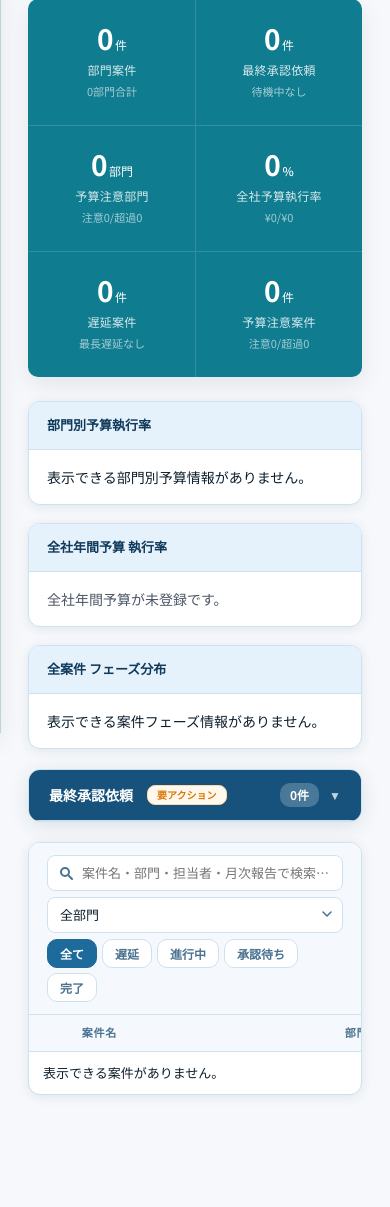
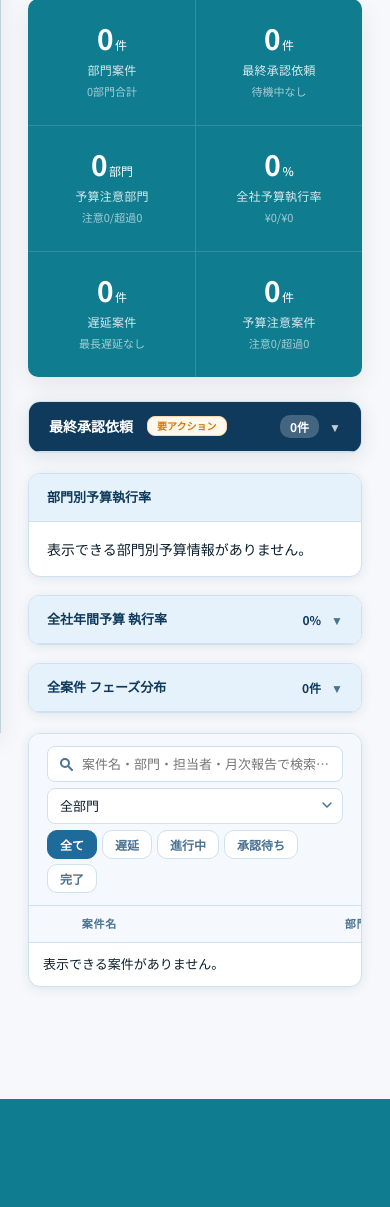
Before and after one commit to kubota-a/dev-management-app, a Python web app: template templates/hq_top.html in a window 390 px wide. Shown: the part 111-1318 px from the top of the page. After the commit the page ends 1210 px from the top, so only its background shows below. Run offline with Jinja, Linux system fonts and the light colour scheme; the template is opened without the code that fills it, so the values that code supplies are empty.

Commit message:
style: 本部管理者画面のスマホ表示と見出し色を調整 (#19)

```diff
--- a/templates/hq_project_final_review.html
+++ b/templates/hq_project_final_review.html
@@ -45,7 +45,7 @@
 .mock-hq-final-review .content { padding: 24px 28px 90px; flex: 1; }
 
 .mock-hq-final-review .review-banner {
-  background: #176297;
+  background: #0f3a5c;
   border-radius: var(--hfr-radius);
   padding: 18px 24px;
   margin-bottom: 22px;
@@ -185,7 +185,7 @@
 .mock-hq-final-review .sr-text span { font-size: 11px; color: var(--hfr-muted); line-height: 1.6; display: block; }
 
 .mock-hq-final-review .verdict-card { background: var(--hfr-card); border: 1px solid var(--hfr-border); border-radius: var(--hfr-radius); box-shadow: var(--hfr-shadow-card); overflow: hidden; }
-.mock-hq-final-review .vc-head { background: #176297; padding: 13px 16px; border-bottom: 1px solid var(--hfr-border); }
+.mock-hq-final-review .vc-head { background: #0f3a5c; padding: 13px 16px; border-bottom: 1px solid var(--hfr-border); }
 .mock-hq-final-review .vc-title { font-size: 14px; font-weight: 800; color: #fff; }
 .mock-hq-final-review .vc-sub { font-size: 11px; color: rgba(255,255,255,.65); margin-top: 2px; }
 .mock-hq-final-review .vc-body { padding: 16px; }
--- a/templates/hq_top.html
+++ b/templates/hq_top.html
@@ -63,6 +63,9 @@
 .mock-hq-dashboard .hq-dept-budget-card .cc-title,
 .mock-hq-dashboard .hq-budget-donut-card .cc-title,
 .mock-hq-dashboard .hq-phase-donut-card .cc-title { color: var(--hqdb-header); font-weight: 800; }
+.mock-hq-dashboard .cc-head-right { display: flex; align-items: center; gap: 10px; margin-left: auto; }
+.mock-hq-dashboard .cc-head-summary { font-size: 12px; font-weight: 800; color: var(--hqdb-header); white-space: nowrap; }
+.mock-hq-dashboard .chart-card .apc-arrow { color: var(--hqdb-muted); }
 .mock-hq-dashboard .cc-sub { font-size: 11px; color: var(--hqdb-muted); }
 .mock-hq-dashboard .cc-body { padding: 16px 18px; }
 .mock-hq-dashboard .dept-bar-list { display: flex; flex-direction: column; gap: 14px; }
@@ -152,7 +155,7 @@
 .mock-hq-dashboard .hq-phase-donut-card .dc-label { margin-top: 2px; font-size: 11px; color: var(--hqdb-muted); font-weight: 700; }
 .mock-hq-dashboard .hq-phase-donut-card .dc-num { font-size: 26px; line-height: 1; font-weight: 900; }
 .mock-hq-dashboard .approval-card { box-shadow: var(--hqdb-shadow-card); margin-bottom: 20px; }
-.mock-hq-dashboard .apc-head { padding: 13px 20px; border-bottom: 1px solid var(--hqdb-border); background: #16527b; display: flex; align-items: center; justify-content: space-between; gap: 8px; }
+.mock-hq-dashboard .apc-head { padding: 13px 20px; border-bottom: 1px solid var(--hqdb-border); background: #0f3a5c; display: flex; align-items: center; justify-content: space-between; gap: 8px; }
 .mock-hq-dashboard .apc-title { font-size: 14px; font-weight: 700; color: #fff; display: flex; align-items: center; gap: 14px; }
 .mock-hq-dashboard .apc-count { background: rgba(255,255,255,.22); color: #fff; font-size: 12px; font-weight: 700; padding: 2px 10px; border-radius: 10px; }
 .mock-hq-dashboard .apc-head-right { display: flex; align-items: center; gap: 10px; }
@@ -214,11 +217,18 @@
 .mock-hq-dashboard .mrd-inner { padding: 10px 14px; }
 .mock-hq-dashboard .mrd-label { font-size: 10px; font-weight: 700; color: var(--hqdb-sidebar); text-transform: uppercase; letter-spacing: .07em; margin-bottom: 6px; }
 .mock-hq-dashboard .mrd-text { font-size: 12px; line-height: 1.8; color: var(--hqdb-text); border-left: 3px solid var(--hqdb-sidebar); padding-left: 10px; }
-@media (max-width: 1200px) { .mock-hq-dashboard .viz-row { grid-template-columns: 1fr; } }
+@media (max-width: 1200px) {
+  .mock-hq-dashboard { display: flex; flex-direction: column; }
+  .mock-hq-dashboard .summary-band { order: 1; }
+  .mock-hq-dashboard .approval-card { order: 2; }
+  .mock-hq-dashboard .viz-row { order: 3; grid-template-columns: 1fr; }
+  .mock-hq-dashboard .matrix-card { order: 4; }
+}
 @media (max-width: 900px) { .mock-hq-dashboard { padding: 14px 12px 32px; } }
 @media (max-width: 820px) {
   .mock-hq-dashboard .hq-dashboard-accordion-head { cursor: pointer; user-select: none; }
-  .mock-hq-dashboard .hq-dashboard-accordion-head:hover { background: #16527b; }
+  .mock-hq-dashboard .hq-dashboard-accordion-head:hover { background: #0a2b45; }
+  .mock-hq-dashboard .chart-card .hq-dashboard-accordion-head:hover { background: var(--hqdb-blue-light); }
   .mock-hq-dashboard .apc-arrow { display: block; }
   .mock-hq-dashboard .hq-dashboard-accordion-body { display: none; }
   .mock-hq-dashboard .hq-dashboard-accordion-body.open { display: block; }
@@ -365,11 +375,15 @@
         </div>
       </div>
     </div>
-    <div class="chart-card hq-budget-donut-card">
-      <div class="cc-head">
+    <div class="chart-card hq-budget-donut-card hq-dashboard-accordion-card">
+      <div class="cc-head hq-dashboard-accordion-head" role="button" tabindex="0" onclick="toggleHqDashboardAccordion(this)" aria-expanded="true">
         <div class="cc-title">全社年間予算 執行率</div>
+        <div class="cc-head-right">
+          <span class="cc-head-summary">{{ (company_budget or {}).get("rate_text", "0%") }}</span>
+          <span class="apc-arrow open">▼</span>
+        </div>
       </div>
-      <div class="cc-body">
+      <div class="cc-body hq-dashboard-accordion-body open">
         {% if (not company_budget) or company_budget.get("show_empty") %}
         <div class="donut-body">
           <p>全社年間予算が未登録です。</p>
@@ -413,9 +427,9 @@
         {% endif %}
       </div>
     </div>
-    <div class="chart-card hq-phase-donut-card">
-      <div class="cc-head"><div class="cc-title">全案件 フェーズ分布</div></div>
-      <div class="cc-body">
+    <div class="chart-card hq-phase-donut-card hq-dashboard-accordion-card">
+      <div class="cc-head hq-dashboard-accordion-head" role="button" tabindex="0" onclick="toggleHqDashboardAccordion(this)" aria-expanded="true"><div class="cc-title">全案件 フェーズ分布</div><div class="cc-head-right"><span class="cc-head-summary">{{ (phase_distribution or {}).get("total_count", 0) }}件</span><span class="apc-arrow open">▼</span></div></div>
+      <div class="cc-body hq-dashboard-accordion-body open">
         <div class="donut-wrap phase-donut-body">
           {% if phase_segments %}
           <div class="donut-svg-box"><svg viewBox="0 0 36 36" xmlns="http://www.w3.org/2000/svg"><circle cx="18" cy="18" r="14" fill="none" stroke="#e2eef5" stroke-width="4"/>{% for seg in phase_segments %}<circle class="{{ seg.stroke_class|default('phase-stroke-muted') }} js-hq-phase-segment" cx="18" cy="18" r="14" fill="none" stroke-width="4" stroke-dasharray="0 87.96" stroke-dashoffset="{{ seg.dashoffset|default(0) }}" data-target-dasharray="{{ seg.dasharray|default('0 87.96') }}"/>{% endfor %}</svg><div class="donut-center"><div class="dc-num">{{ phase_distribution.get("total_count", 0) }}</div><div class="dc-label">全案件</div></div></div>
```
